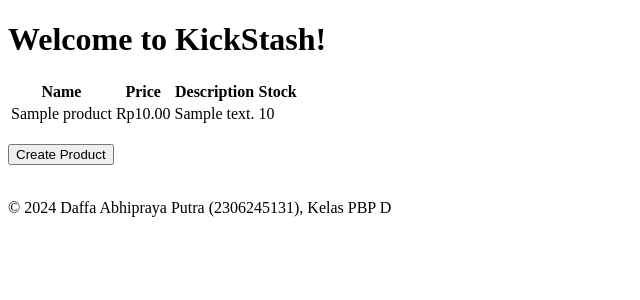
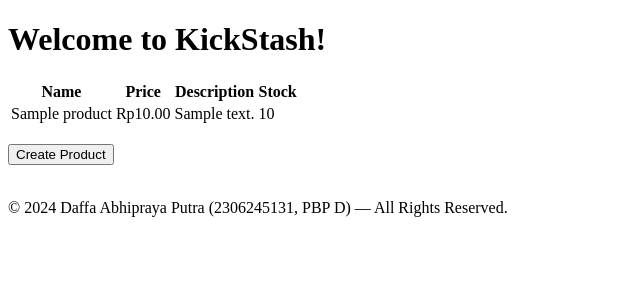
Before and after one commit to absolutepraya/kickstash, a Django app: page / in a window 1280 px wide. Shown: the top 300 px of the page, without its empty margins (0-640 px from the left). Run offline with Django 5.2, Linux system fonts and the light colour scheme; tables that the repository leaves empty hold one stand-in row (values such as "Sample post").

Commit message:
Small HTML change

```diff
--- a/main/templates/main.html
+++ b/main/templates/main.html
@@ -34,6 +34,6 @@
 <br />
 <br />
 
-<p>© 2024 {{ student_name }} ({{ student_id }}), {{ student_class }}</p>
+<p>© 2024 {{ student_name }} ({{ student_id }}, {{ student_class }}) — All Rights Reserved.</p>
 
 {% endblock content %}
--- a/main/views.py
+++ b/main/views.py
@@ -12,7 +12,7 @@
         # Credentials
         "student_name": "Daffa Abhipraya Putra",
         "student_id": "2306245131",
-        "student_class": "Kelas PBP D",
+        "student_class": "PBP D",
         # Data
         "products": products,
     }
```
